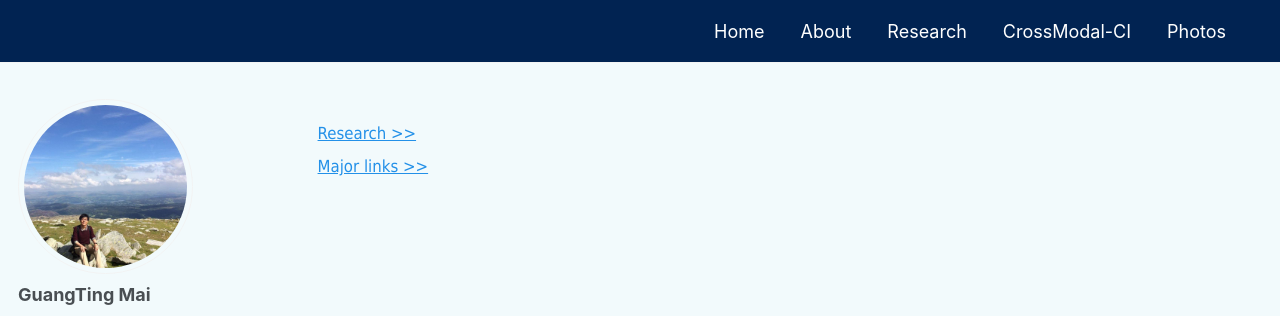
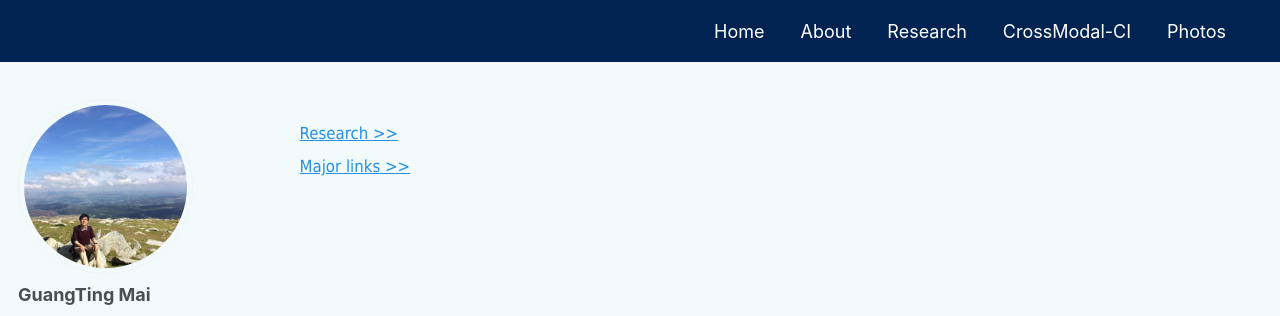
Before and after one commit to guangtingmai/guangtingmai.github.io, a Jekyll site: the page built from _pages/research.html, in a window 1280 px wide. Shown: the top 316 px of the page. Built offline with Jekyll 4.4.1, drawn with Linux system fonts in a browser that asks for light colours.

Commit message:
Update custom.scss

```diff
--- a/_sass/custom.scss
+++ b/_sass/custom.scss
@@ -104,7 +104,7 @@ a:hover {
 
 .archive > * {
   display: block !important;   /* ensure elements are block-level */
-  margin-left: 2rem !important; /* push content away from sidebar */
+  margin-left: 1rem !important; /* push content away from sidebar */
   margin-right: 4rem !important;
   max-width: calc(100% - 2rem);  /* optional: prevent overflow */
   box-sizing: border-box;
```
